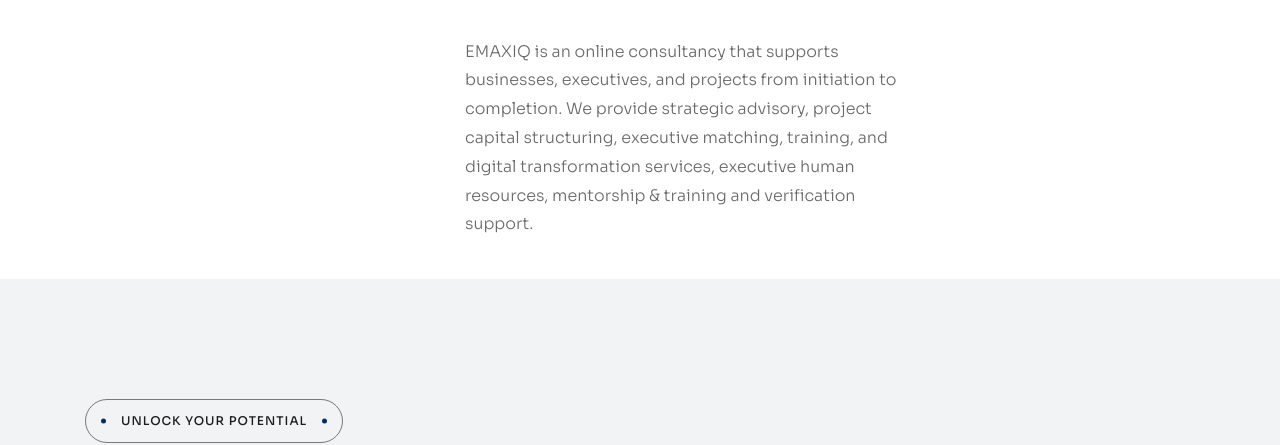
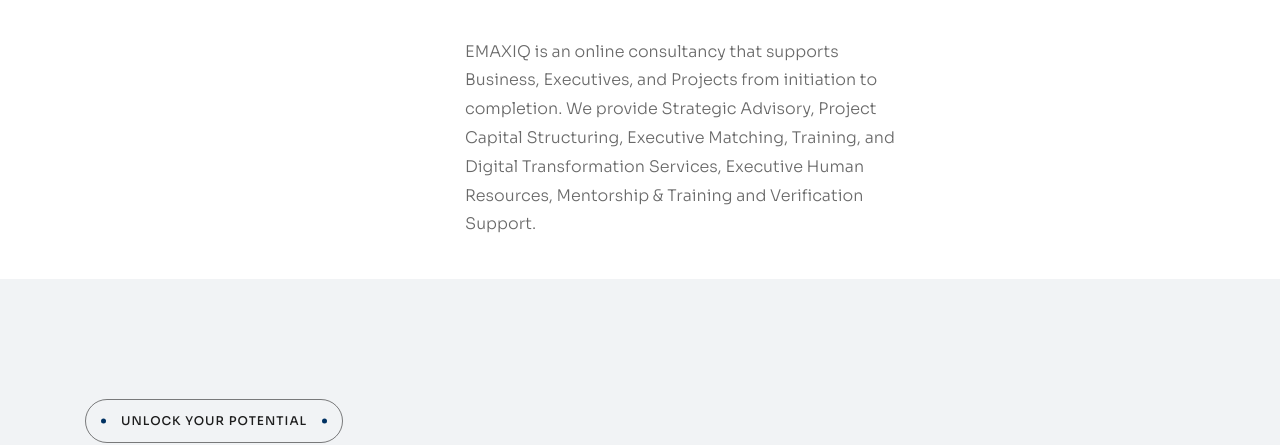
Before and after one commit to egokiemute/emaxiq, a plain HTML site: page services/index.html in a window 1280 px wide. Shown: the part 592-1037 px from the top of the page. Drawn offline with Linux system fonts and the light colour scheme; files whose address does not match are found by name; a web font is replaced by a local one.

```diff
--- a/services/index.html
+++ b/services/index.html
@@ -197,7 +197,7 @@
             <div class="col-lg-5 offset-lg-4">
               <div class="text mt-30">
                 <p>
-                  EMAXIQ is an online consultancy that supports businesses, executives, and projects from initiation to completion. We provide strategic advisory, project capital structuring, executive matching, training, and digital transformation services, executive human resources, mentorship & training and verification support.
+                  EMAXIQ is an online consultancy that supports Business, Executives, and Projects from initiation to completion. We provide Strategic Advisory, Project Capital Structuring, Executive Matching, Training, and Digital Transformation Services, Executive Human Resources, Mentorship & Training and Verification Support.
                 </p>
               </div>
             </div>
```
